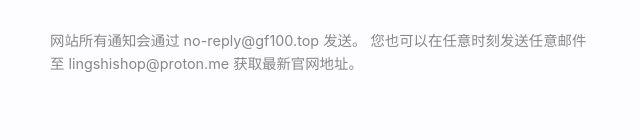
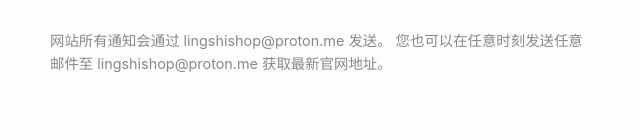
Before and after one commit to amingshop/snack-shop-web, a plain HTML site: page index.html in a window 1280 px wide. Shown: the part 486-626 px from the top of the page, 22-662 px from the left. Drawn offline with Linux system fonts and the light colour scheme.

Commit message:
Add files via upload

```diff
--- a/index.html
+++ b/index.html
@@ -107,8 +107,7 @@
             </div>
 
             <p class="footer-note">
-                网站所有通知会通过 no-reply@gf100.top 发送。
-                您也可以在任意时刻发送任意邮件至 lingshishop@proton.me 获取最新官网地址。
+                网站所有通知会通过 lingshishop@proton.me 发送。 您也可以在任意时刻发送任意邮件至 lingshishop@proton.me 获取最新官网地址。
             </p>
         </div>
 
```
